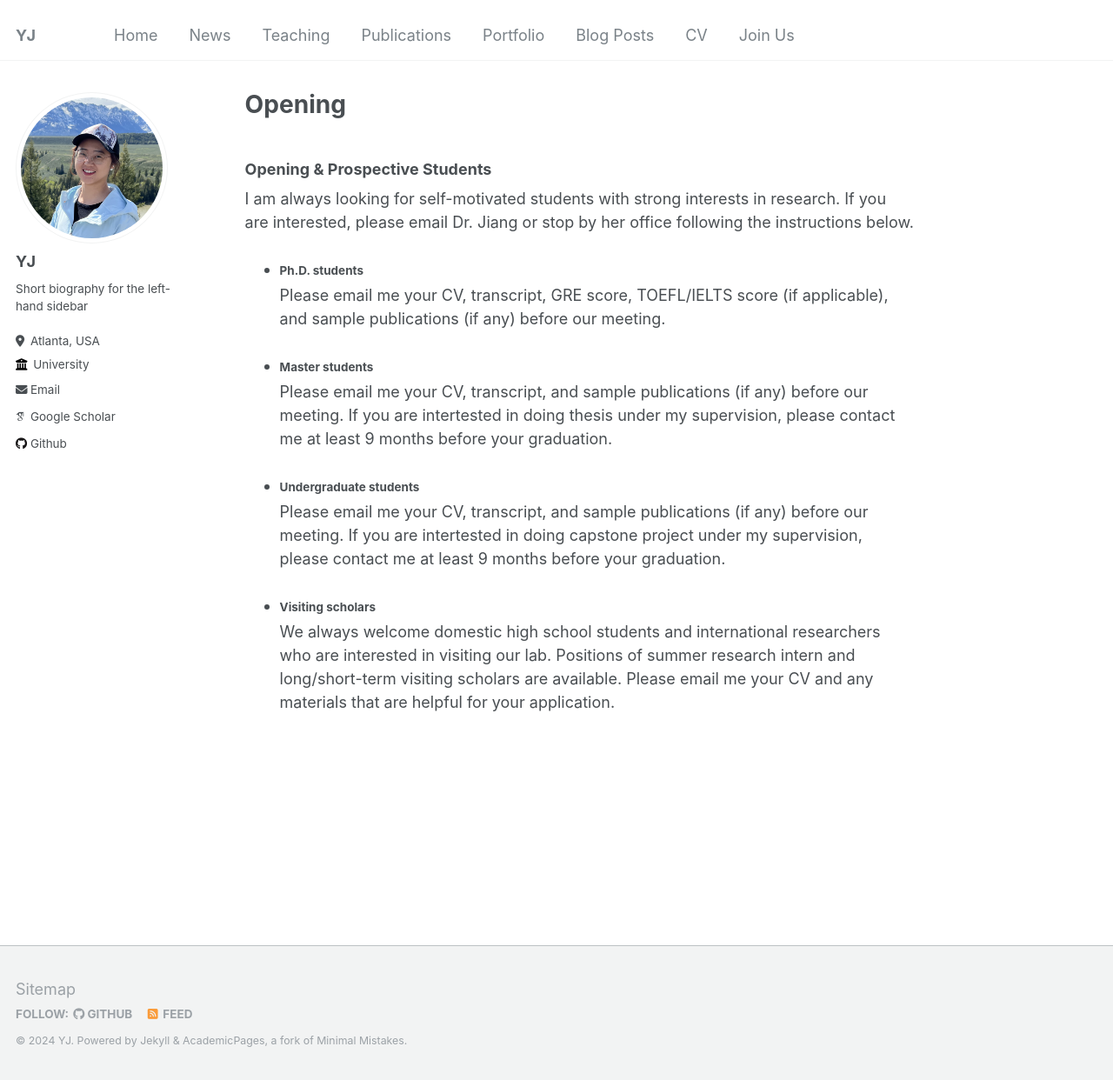
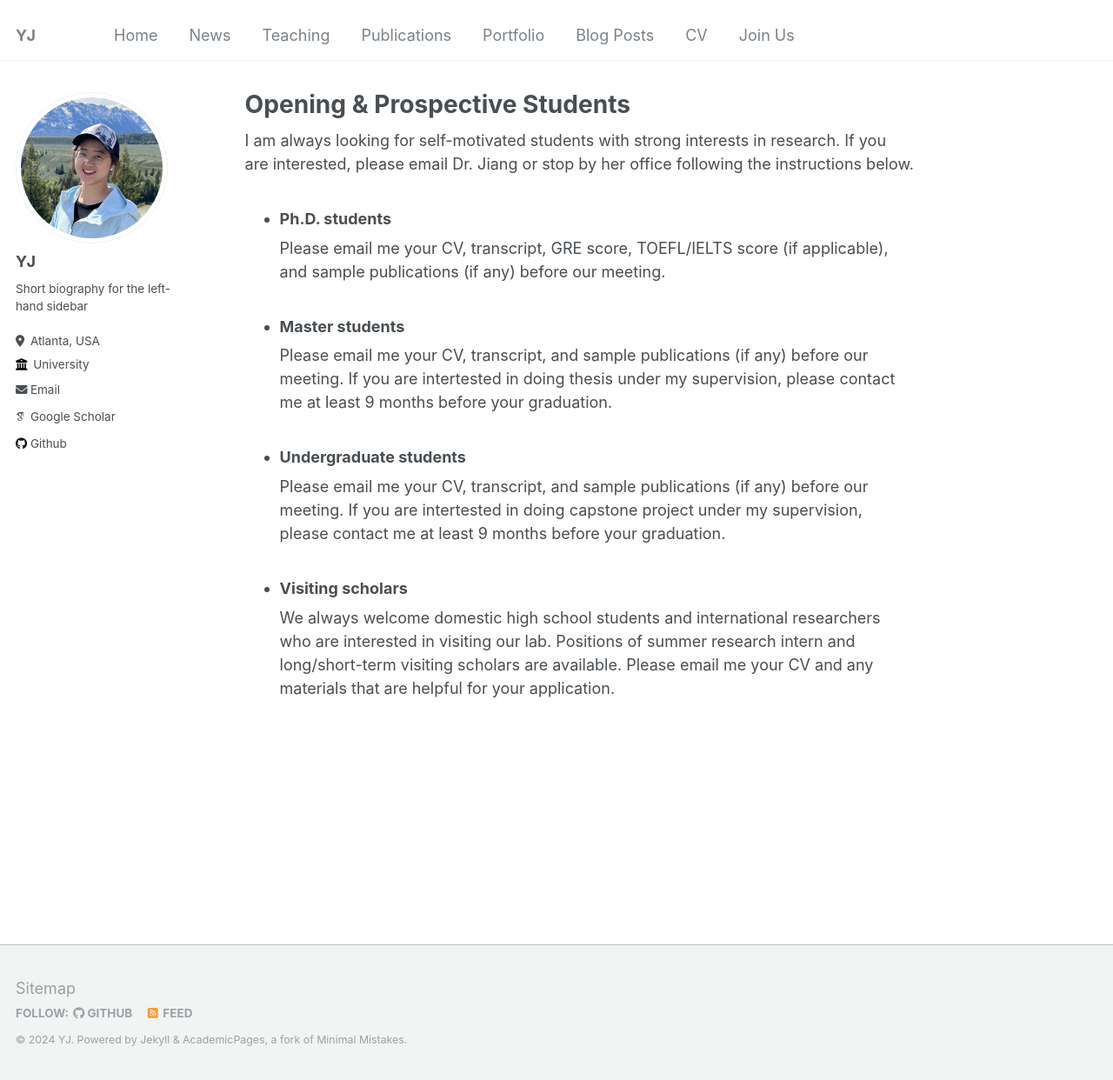
Before and after one commit to suhbrina-perry/suhbrina-perry.github.io, a Jekyll site: the page built from _pages/joinus.md, in a window 1280 px wide and 1242 px high. Shown: the whole window at 87% size. Built offline with Jekyll 4.4.1, drawn with Linux system fonts in a browser that asks for light colours; some web fonts are replaced.

Commit message:
Update joinus.md

```diff
--- a/_pages/joinus.md
+++ b/_pages/joinus.md
@@ -1,22 +1,19 @@
 ---
 permalink: /opening/
-title: "Opening"
+title: "Opening & Prospective Students "
 author_profile: true
 redirect_from:
   - /joinus/
   - /joinus.html
 ---
 
-
-### Opening & Prospective Students
-
 I am always looking for self-motivated students with strong interests in research. If you are interested, please email Dr. Jiang or stop by her office following the instructions below.
 
-- #### Ph.D. students
+- ### Ph.D. students
   Please email me your CV, transcript, GRE score, TOEFL/IELTS score (if applicable), and sample publications (if any) before our meeting.
-- #### Master students
+- ### Master students
   Please email me your CV, transcript, and sample publications (if any) before our meeting. If you are intertested in doing thesis under my supervision, please contact me at least 9 months before your graduation.
-- #### Undergraduate students
+- ### Undergraduate students
   Please email me your CV, transcript, and sample publications (if any) before our meeting. If you are intertested in doing capstone project under my supervision, please contact me at least 9 months before your graduation.
-- #### Visiting scholars
+- ### Visiting scholars
   We always welcome domestic high school students and international researchers who are interested in visiting our lab. Positions of summer research intern and long/short-term visiting scholars are available. Please email me your CV and any materials that are helpful for your application.
```
